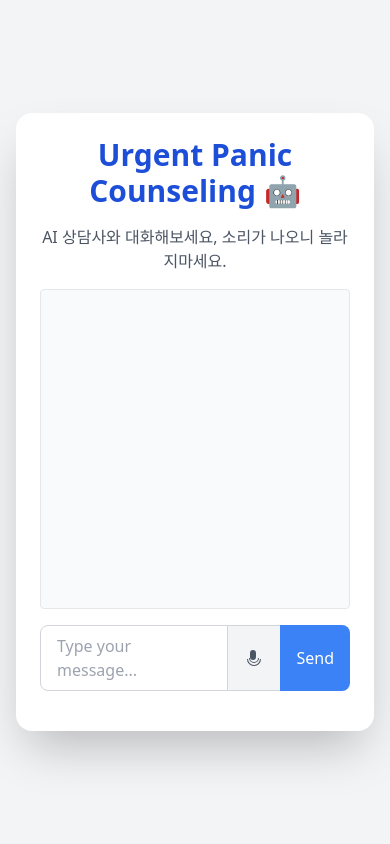
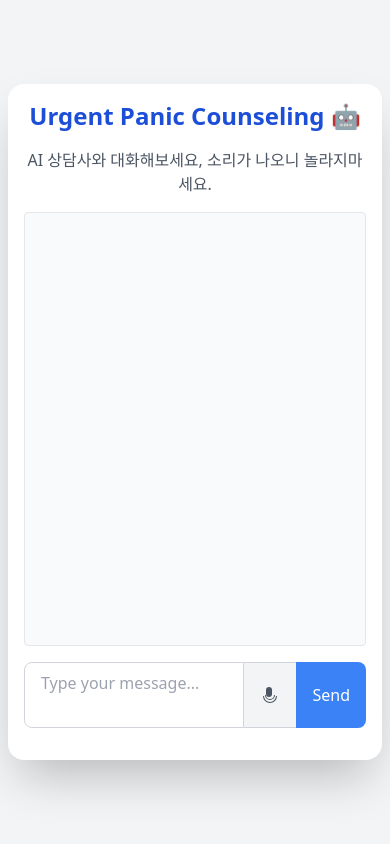
Before and after one commit to JihyunLee1/panic_demo, a FastAPI app: template src/templates/index.html in a window 390 px wide. Run offline with FastAPI, Linux system fonts and the light colour scheme; the template is opened without the code that fills it, so the values that code supplies are empty; some libraries are stand-ins or nearby versions.

Commit message:
as responsive web

```diff
--- a/src/templates/index.html
+++ b/src/templates/index.html
@@ -5,18 +5,24 @@
     <title>Panic Chatbot 🤖</title>
 
     <!-- Tailwind CSS -->
-    <link href="https://cdn.jsdelivr.net/npm/tailwindcss@2.2.19/dist/tailwind.min.css" rel="stylesheet" />
+    <script src="https://cdn.tailwindcss.com"></script>
     <link href="/static/style.css" rel="stylesheet" />
+    <meta name="viewport" content="width=device-width, initial-scale=1.0">
   </head>
-  <body class="bg-gray-100 flex items-center justify-center min-h-screen p-4">
-    <div class="bg-white shadow-2xl rounded-2xl w-full max-w-xl p-6 flex flex-col space-y-4">
+    <body class="bg-gray-100 flex items-center justify-center min-h-screen px-2 sm:px-4 py-4">
+<div class="bg-white shadow-2xl rounded-2xl w-full sm:max-w-xl
+            p-4 sm:p-6 flex flex-col space-y-4
+            h-[80vh] max-h-[90vh]">
+
       <!-- Title -->
-      <h1 class="text-3xl font-bold text-center text-blue-700">Urgent Panic Counseling 🤖</h1>
+      <h1 class="text-2xl font-bold text-center text-blue-700">Urgent Panic Counseling 🤖</h1>
       <h6 class="text-gray-600 text-center">AI 상담사와 대화해보세요, 소리가 나오니 놀라지마세요.</h6>
 
       <!-- Chat Box -->
-      <div id="chat-box" class="h-80 overflow-y-auto border border-gray-200 p-4 rounded bg-gray-50 text-sm flex flex-col space-y-2"></div>
-
+  <div id="chat-box"
+       class="flex-1 overflow-y-auto border border-gray-200
+              p-3 sm:p-4 rounded bg-gray-50 text-sm space-y-2">
+  </div>
       <!-- Input + Send + Voice -->
       <div class="flex items-stretch">
         <!-- Textarea -->
```
